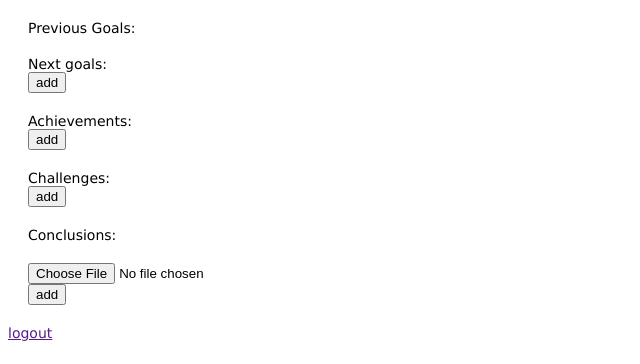
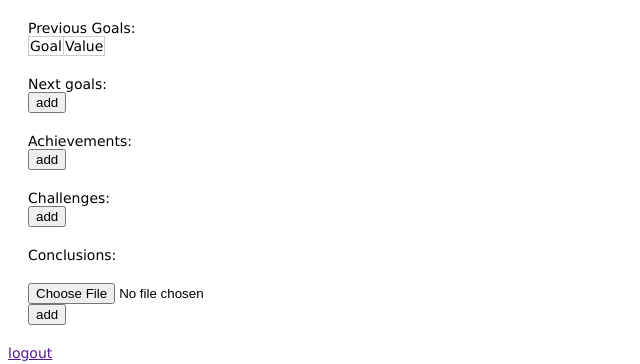
Before and after one commit to Yulya/Pragmatiq, a Python web app: template application/templates/as_form.html in a window 1280 px wide. Shown: the part 56-420 px from the top of the page, without its empty margins (0-640 px from the left). Run offline with Jinja, Linux system fonts and the light colour scheme; the template is opened without the code that fills it, so the values that code supplies are empty.

Commit message:
previous goals rendering

```diff
--- a/application/templates/as_form.html
+++ b/application/templates/as_form.html
@@ -15,21 +15,23 @@
 var form_key= '{{key}}';
 var form_type='{{type}}';
 
-function send_value(id, value){
-       $.post('/pr/data/update/'+ id, {value: value});
-    }
+function send_value(id, value) {
+   $.post('/pr/data/update/'+ id, {value: value});
+}
 
-$(document).ready(function(){
-
-    if (form_type == 'main'){
-        {% for goal in prev_goals %}
+$(document).ready(function() {
+    /*
+    if (form_type == 'main') {
+         I don't expect we render JavaScript
+        {# {% for goal in prev_goals %} #}
             $('#prev_goals').append('<select id="{{goal.key}}"></select>');
             $('#{{goal.key}}').append('<option value="1" class="grade">below expectations</option>');
             $('#{{goal.key}}').append('<option value="2" class="grade">meet expectations</option>');
             $('#{{goal.key}}').append('<option value="3" class="grade">above expectations</option>');
             $('#prev_goals').append('{{goal.value}}<br>');
-        {% endfor %}
-        }
+        {# {% endfor %} #}
+    }
+    */
 
     $('.grade').click(function(){
         var id = $(this).parent().attr('id');
@@ -64,7 +66,28 @@ $(document).ready(function(){
 <p>date: {{date}}</p>
 
 <div id="prev_goals" class="input_div">
-<p>Previous Goals:</p>
+    <p>Previous Goals:</p>
+    <table>
+        <thead>
+            <tr>
+                <td>Goal</td>
+                <td>Value</td>
+            </tr>
+        </thead>
+    {% for prev_goal in prev_goals %}
+        <tr>
+            <td>{{prev_goal.value}}</td>
+            <td>
+                <!-- todo choose 'selected' value -->
+                <select id="{{prev_goal.key}}">
+                    <option value="1" class="grade">below expectations</option>
+                    <option value="2" class="grade">meet expectations</option>
+                    <option value="3" class="grade">above expectations</option>
+                </select>
+            </td>
+        </tr>
+    {% endfor %}
+    </table>
 </div>
 
 <div id="next_goals" class="input_div">
```
